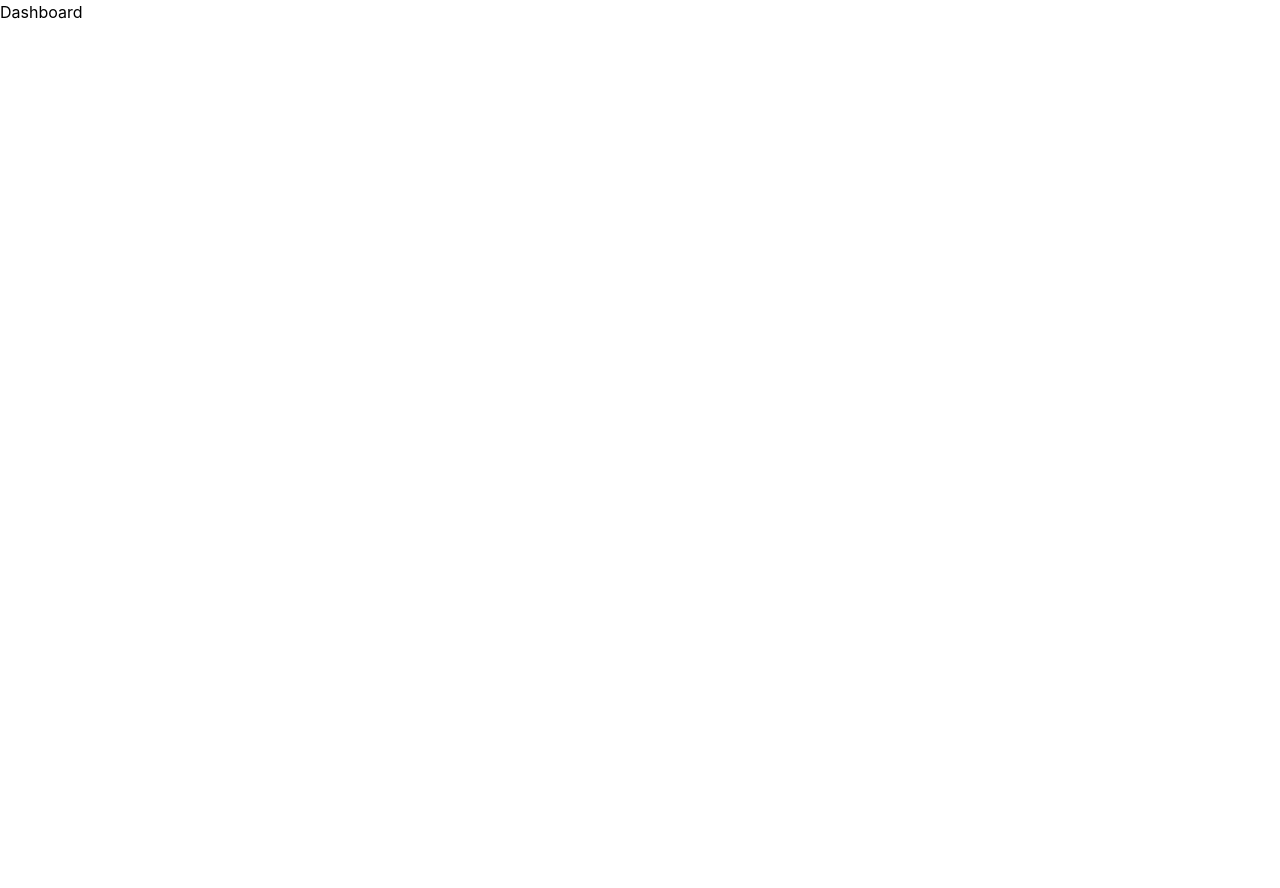
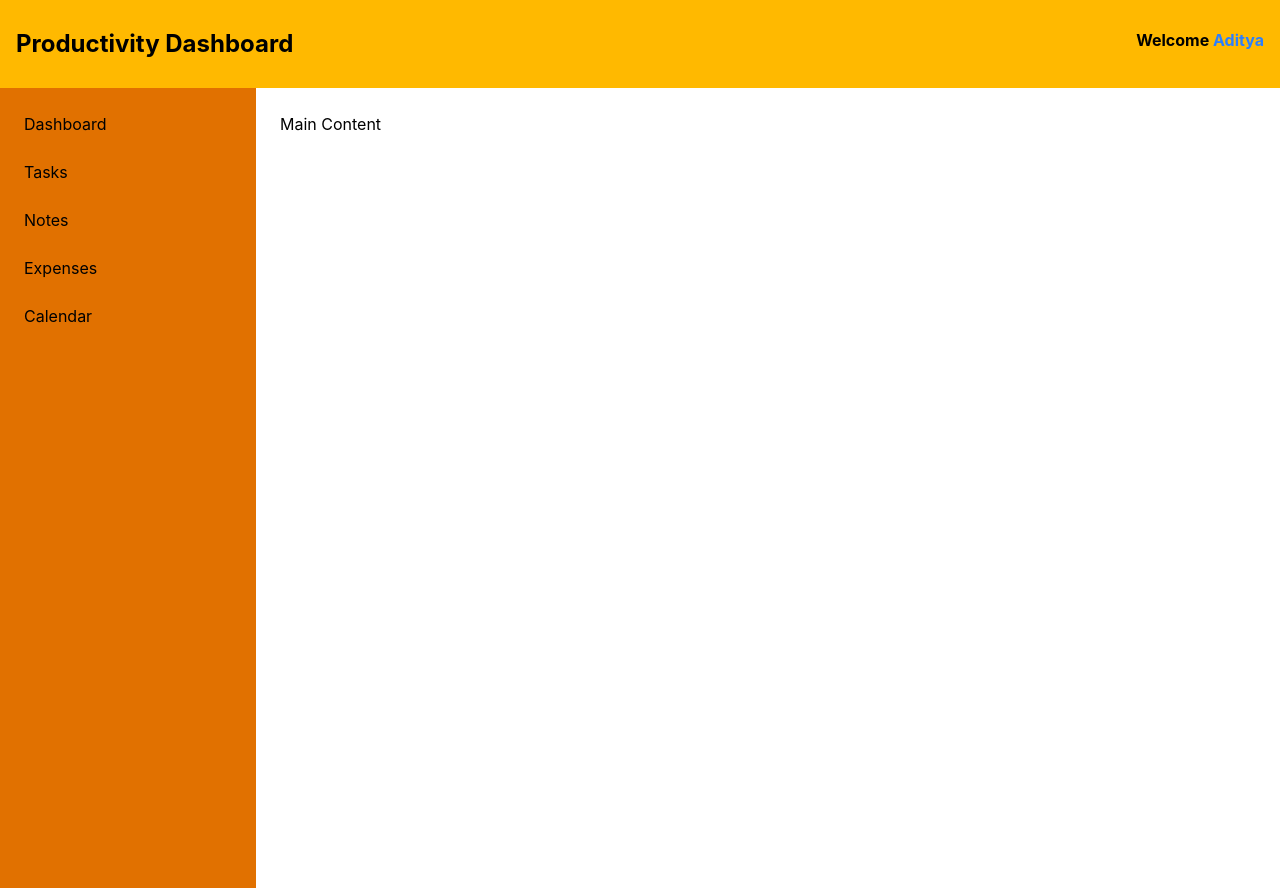
Before and after one commit to ADISHAR2005/productivitydashboard, a React (Vite) app: page /dashboard in a window 1280 px wide. Before the commit the page ends 800 px from the top, so only its background shows below. Built offline with nearby package versions, Linux system fonts and the light colour scheme.

Commit message:
Dashboard page layout done

```diff
--- /dev/null
+++ b/src/components/Navbar.jsx
@@ -0,0 +1,15 @@
+/* eslint-disable react/prop-types */
+
+
+const Navbar=({username})=>{
+
+  return(
+    <div className="flex bg-amber-400 px-4 py-7 justify-between flex-wrap">
+        <h1 className="font-bold text-2xl">Productivity Dashboard</h1>
+        <h1 className="font-bold">Welcome <span className="text-blue-500">{username||"john"}</span></h1>
+
+    </div>
+  )
+}
+
+export default Navbar;
--- /dev/null
+++ b/src/components/Sidebar.jsx
@@ -0,0 +1,30 @@
+import { Link } from "react-router-dom"
+
+
+const Sidebar = () => {
+    const menuItems = [
+        { name: "Dashboard", path: "/dashboard" },
+        { name: "Tasks", path: "/tasks" },
+        { name: "Notes", path: "/notes" },
+        { name: "Expenses", path: "/expenses" },
+        { name: "Calendar", path: "/Calendar" }
+    ]
+    return (
+        <div className=" min-h-screen w-64 p-6 flex flex-col gap-6 bg-amber-600">
+            {
+                menuItems.map((item) => (
+
+                        <Link
+                            key={item.name}
+                            to={item.path}
+                        >
+                            {item.name}
+                        </Link>
+
+                ))
+            }
+        </div>
+    )
+}
+
+export default Sidebar
--- a/src/pages/Dashboard.jsx
+++ b/src/pages/Dashboard.jsx
@@ -1,9 +1,20 @@
-
+import Navbar from "../components/Navbar";
+import Sidebar from "../components/Sidebar";
 
 const Dashboard = () => {
   return (
-    <div>Dashboard</div>
-  )
-}
+    <div className="min-h-screen">
+      <Navbar username="Aditya" />
 
-export default Dashboard
+      <div className="flex">
+        <Sidebar />
+
+        <div className="flex-1 p-6">
+          Main Content
+        </div>
+      </div>
+    </div>
+  );
+};
+
+export default Dashboard;
```
